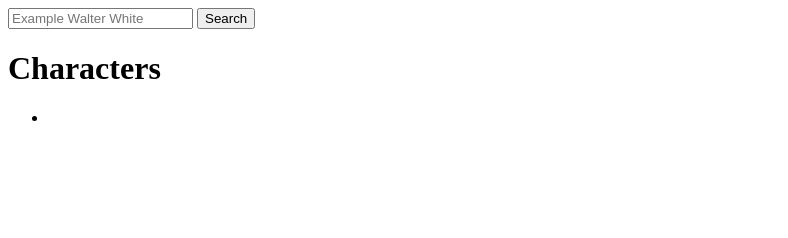
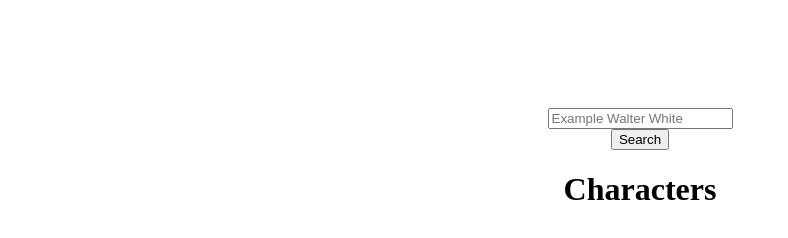
Before and after one commit to Adalab/modulo-2-evaluacion-final-marialapc, a website: page src/html/index.html in a window 1280 px wide. Shown: the whole page, without its empty margins (0-788 px from the left). Drawn offline with nearby package versions, Linux system fonts and the light colour scheme; files that its build step writes are made by us from their sources.

Commit message:
static html structure

```diff
--- a/src/html/index.html
+++ b/src/html/index.html
@@ -10,21 +10,21 @@
 </head>
 
 <body>
-  <main>
-<input type="text" placeholder="Example Walter White">
+  <main class="main">
+<input class="search-bar"type="text" placeholder="Example Walter White">
 <button>Search</button>
 
 <h1>Characters</h1>
 
-<ul>
-  <li>
-    <article>
-      <img src="" alt="">
-      <h2></h2>
-      <p></p>
+<ul class="list">
+  <!-- <li class="item">
+    <article class="character">
+      <img  class="character__image"src="https://images.amcnetworks.com/amc.com/wp-content/uploads/2015/04/cast_bb_700x1000_walter-white-lg.jpg" alt="Walter White">
+      <h2 class="character__name">Walter White</h2>
+      <p class="character__dead">Presumed dead</p>
 
     </article>
-  </li>
+  </li> -->
 </ul>
 
 
--- a/src/js/main.js
+++ b/src/js/main.js
@@ -1 +1 @@
-"use strict";
+'use strict';
--- a/src/scss/main.scss
+++ b/src/scss/main.scss
@@ -1,2 +1,36 @@
 @import 'core/variables';
 @import 'core/reset';
+
+
+.main{
+    display: flex;
+    flex-direction: column;
+    align-items: center;
+    justify-content: center;
+
+}
+.search-bar{
+    margin-top: 100px;
+}
+
+.list{
+    display: flex;
+    flex-direction: column;
+    justify-content: center;
+    align-items: center;
+}
+.item{
+    list-style: none;
+
+}
+
+.character{
+    display: flex;
+    flex-direction:column;
+    justify-content: center;
+    align-items: center;
+    &__image{
+    width: 200px;
+    height: 300px;
+}
+};
```
